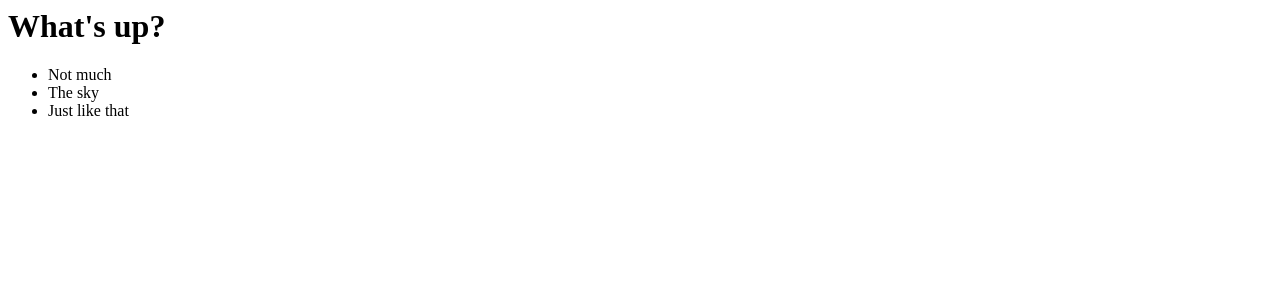
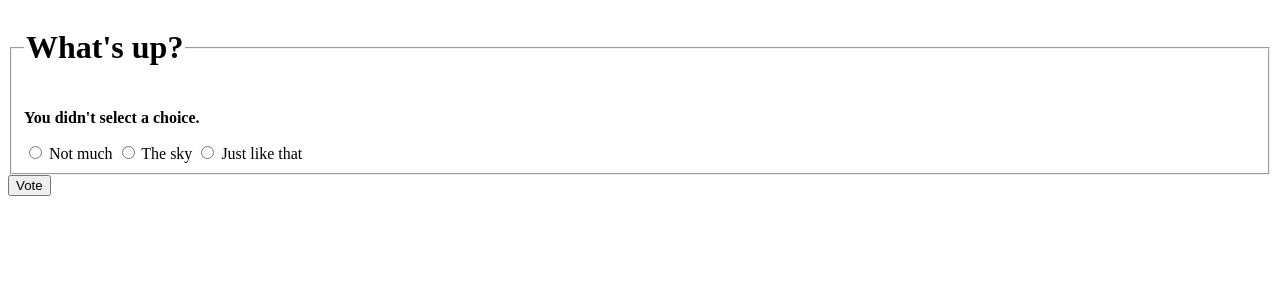
Before and after one commit to PranithaDharmapuri/polls_app, a Django app: page /polls/1/vote/ in a window 1280 px wide. Shown: the top 300 px of the page. Run offline with Django 5.2, Linux system fonts and the light colour scheme; data comes from the database, SQL or seed files in the repository.

Commit message:
modified

```diff
--- a/polls/templates/polls/detail.html
+++ b/polls/templates/polls/detail.html
@@ -1,6 +1,12 @@
-<h1>{{ question.question_text}}</h1>
-<ul>
-    {% for choice in question.choice_set.all %}
-    <li>{{ choice.choice_text }}</li>
-    {% endfor %}
-</ul>
+<form action="{% url 'polls:vote' question.id %}" method="post">
+    {% csrf_token %}
+    <fieldset>
+        <legend><h1>{{question.question_text}}</h1></legend>
+        {% if error_message %}<p><strong>{{error_message}}</strong></p>{% endif %}
+        {% for choice in question.choice_set.all %}
+        <input type="radio" name="choice" id="choice{{forloop.counter}}">
+        <label for="choice{{forloop.counter}}">{{choice.choice_text}}
+            {% endfor %}
+    </fieldset>
+    <input type="submit" value="Vote">
+</form>
--- a/polls/views.py
+++ b/polls/views.py
@@ -1,6 +1,6 @@
 from django.http import Http404
-from django.http import  HttpResponseRedirect
-from django.shortcuts import get_object_or_404,render
+from django.http import  HttpResponse,HttpResponseRedirect
+from django.shortcuts import render,get_object_or_404
 from django.urls import reverse
 from django.views import generic
 
@@ -18,8 +18,8 @@ def detail(request,question_id):
     return render(request,"polls/detail.html",{'question':question})
 
 def results(request,question_id):
-    response="you are loking at results of question %s."
-    return render(request,"polls/results.html",{'response':response})
+    question=get_object_or_404(Questions,pk=question_id)
+    return render(request,'polls/results.html',{'question': question})
 
 def vote(request, question_id):
     question = get_object_or_404(Questions, pk=question_id)
@@ -37,4 +37,4 @@ def vote(request, question_id):
         selected_choice.votes=F("votes") + 1
         selected_choice.save()
 
-        return HttpResponseRedirect(reverse("polls:results",args=(question.id,)))
+        return HttpResponseRedirect(reverse("polls:results",args=(question.id)))
```
Also changed, not shown: polls/templates/polls/index.html (+9 -9 lines).
